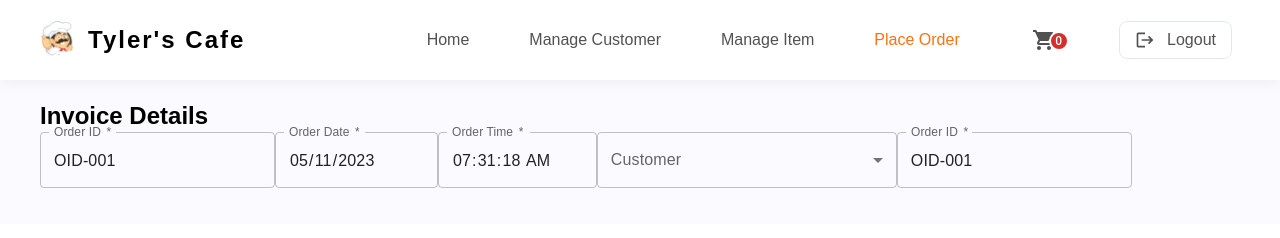
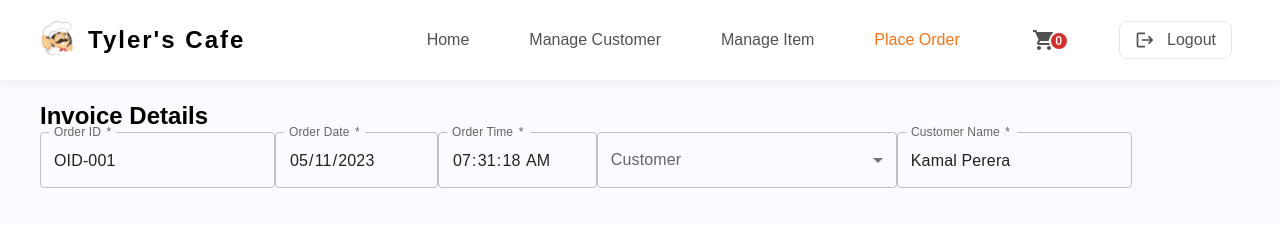
Before and after one commit to AshanSandeep06/Food-Shop-System, a React (Create React App) app in the folder frontend/: page /place_order in a window 1280 px wide. Shown: the top 238 px of the page. Built offline with nearby package versions, Linux system fonts and the light colour scheme.

Commit message:
Content Updated in PlaceOrderForm Component

```diff
--- a/frontend/src/pages/AdminPages/PlaceOrderForm/PlaceOrderForm.tsx
+++ b/frontend/src/pages/AdminPages/PlaceOrderForm/PlaceOrderForm.tsx
@@ -108,13 +108,13 @@ const PlaceOrderForm = () => {
           </FormControl>
 
           <TextField
-            label="Order ID"
+            label="Customer Name"
             type="text"
             variant="outlined"
-            name="orderId"
-            placeholder="Order ID"
+            name="customerName"
+            placeholder="Customer Name"
             required
-            defaultValue="OID-001"
+            defaultValue="Kamal Perera"
             InputProps={{
               readOnly: true,
             }}
```
